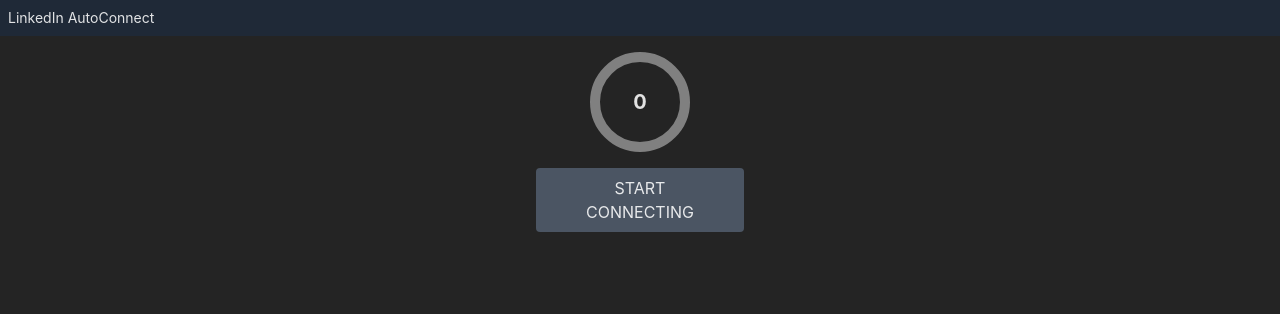
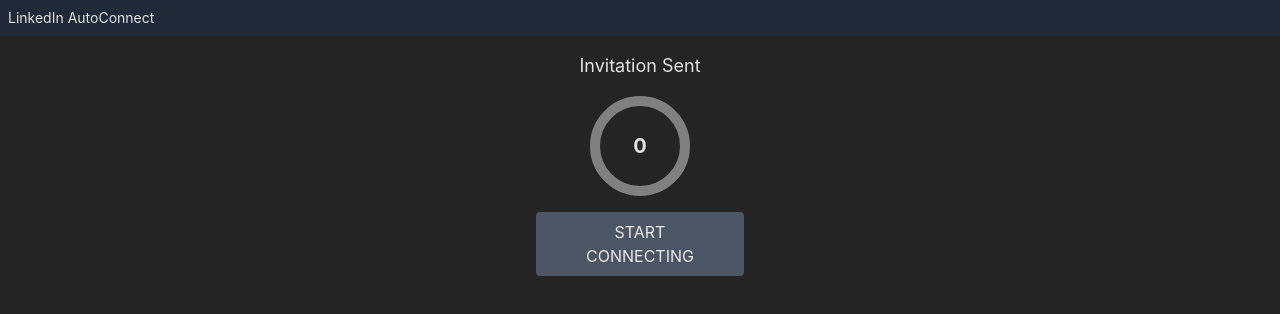
Before and after one commit to ajayshah369/linkedin-connect-chrome-extension, a React (Vite) app: page / in a window 1280 px wide. Shown: the top 314 px of the page. Built offline with nearby package versions, Linux system fonts and the light colour scheme; no server answers.

Commit message:
Small correction

```diff
--- a/src/App.tsx
+++ b/src/App.tsx
@@ -108,6 +108,7 @@
       </div>
 
       <div className='p-4 flex flex-col items-center justify-center gap-4'>
+        <p className='text-lg'>Invitation Sent</p>
         <CircularProgress
           count={requestedConnectionCount}
           total={totalConnections}
```
